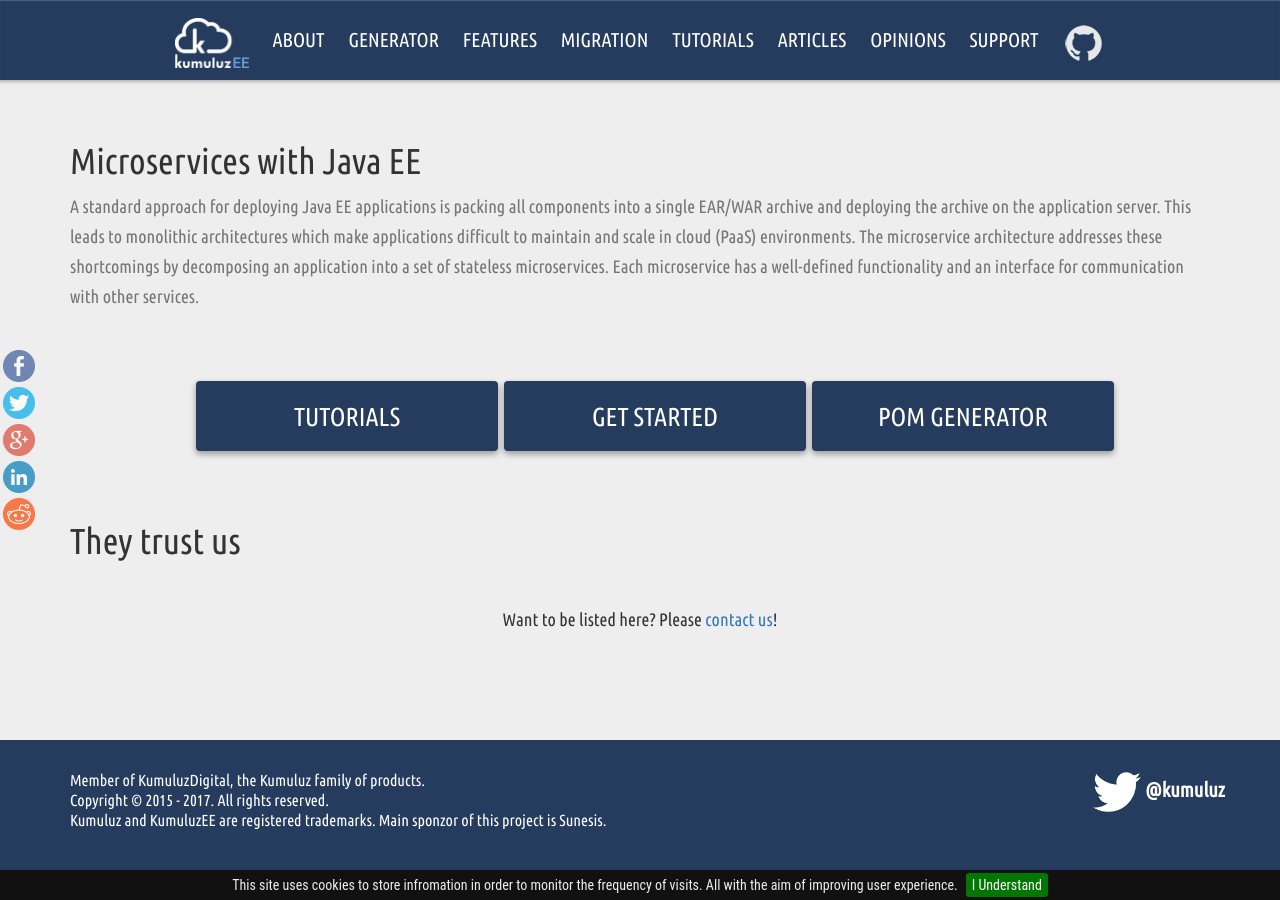
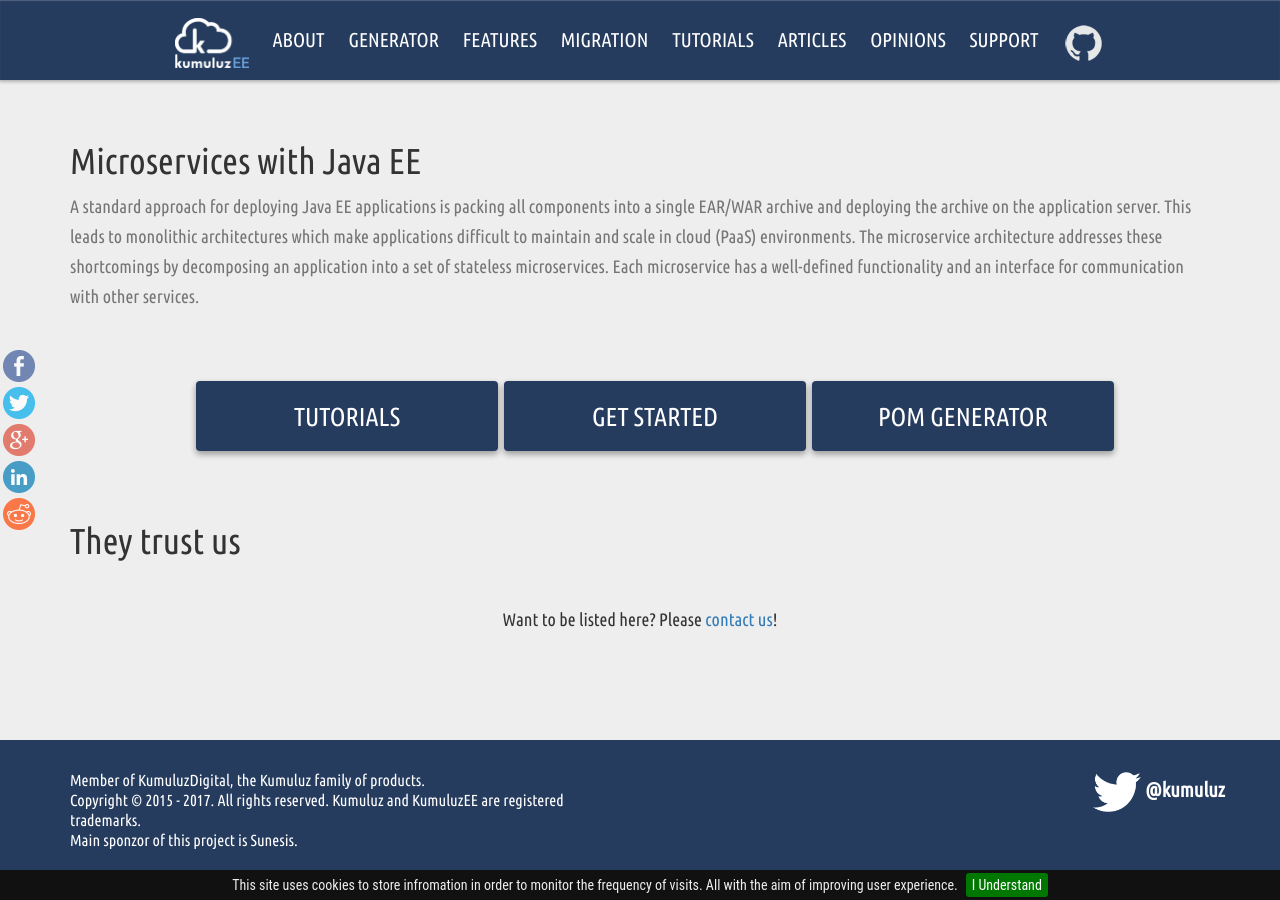
Before and after one commit to kumuluz/ee.kumuluz.com, a Jekyll site: the page built from index.html, in a window 1280 px wide and 900 px high, scrolled down 6562 px. Built offline with Jekyll 4.4.1, drawn with Linux system fonts in a browser that asks for light colours; nearby versions of some CDN libraries; comment, search, counter and statistics services are not loaded.

Commit message:
Update footer.html

```diff
--- a/_includes/footer.html
+++ b/_includes/footer.html
@@ -3,7 +3,8 @@
     <div class="row credits">
       <div class="copyright col-sm-6">
         Member of KumuluzDigital, the <a style='color:white;' href='http://kumuluz.com'>Kumuluz</a> family of products.<br/>
-        Copyright © 2015 - 2017. All rights reserved. <br /><a style='color:white;' href='http://www.kumuluz.com'>Kumuluz</a> and KumuluzEE are registered trademarks. Main sponzor of this project is <a style='color:white;' href='http://sunesis.si'>Sunesis</a>.
+        Copyright © 2015 - 2017. All rights reserved. <a style='color:white;' href='http://www.kumuluz.com'>Kumuluz</a> and KumuluzEE are registered trademarks. <br />
+        Main sponzor of this project is <a style='color:white;' href='http://sunesis.si'>Sunesis</a>.
       </div>
       <div class="social col-sm-6">
       	<a href="https://twitter.com/kumuluz" target="_blank" class="twitter-kumuluz" data-show-count="false" data-size="large" data-dnt="true"><img height="40" src="/assets/images/twitter_white.png" /> @kumuluz</a>
```
